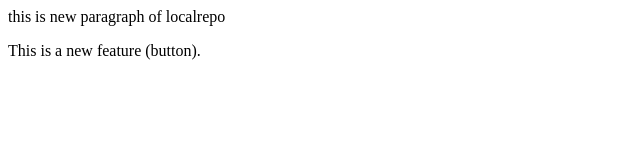
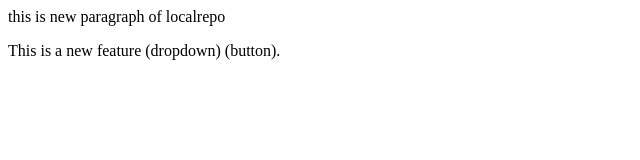
Before and after one commit to akash-raj081/localrepo, a plain HTML site: page index.html in a window 1280 px wide. Shown: the full height of the page, 0-640 px from the left. Drawn offline with Linux system fonts and the light colour scheme.

Commit message:
add dropdown first

```diff
--- a/index.html
+++ b/index.html
@@ -1,2 +1,2 @@
 <p>this is new paragraph of localrepo</p>
-<p> This is a new feature (button).</p>
+<p> This is a new feature  (dropdown) (button).</p>
```
